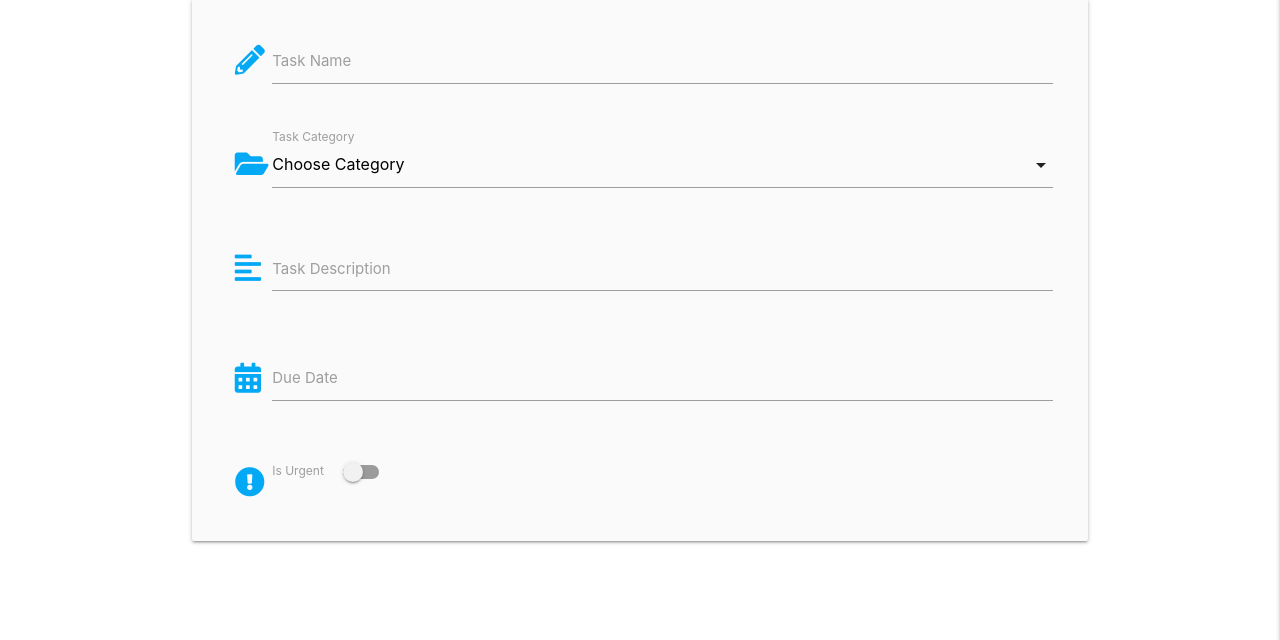
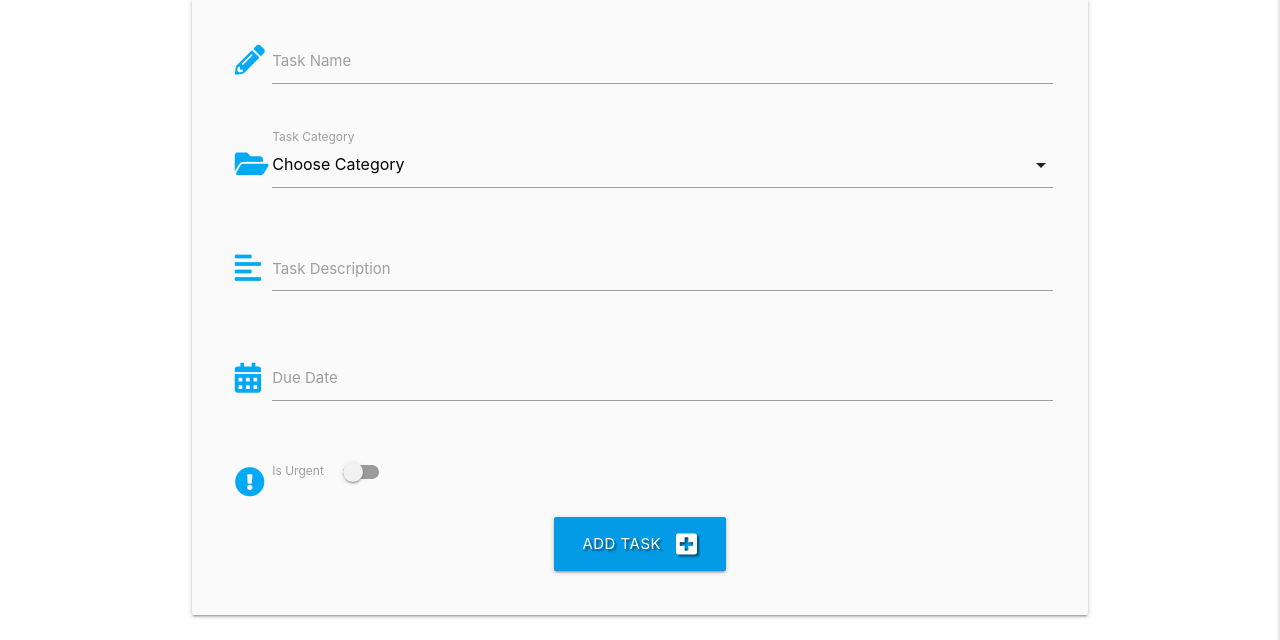
Before and after one commit to thaysom22/task_manager, a Flask app: page /add_task in a window 1280 px wide. Shown: the part 160-800 px from the top of the page. Run offline with Flask 2, Linux system fonts and the light colour scheme; data that the repository does not hold is empty; some libraries are stand-ins or nearby versions.

Commit message:
feat: allow user to submit task to db

```diff
--- a/app.py
+++ b/app.py
@@ -106,12 +106,32 @@ def logout():
     return redirect(url_for("login"))
 
 
-@app.route("/add_task")
+@app.route("/add_task", methods=["GET", "POST"])
 def add_task():
-    # read categries collection from db to generate option for each document
-    categories = list(mongo.db.categories.find().sort("category_name", 1))  # convert from cursor object to list. sort ascending (will be in order added to db by default)
-    return render_template("add_task.html", categories=categories)  # pass context to render template so jinja can access categories variable
+    if request.method != "POST":
+        # read categries collection from db to generate option for each document
+        categories = list(mongo.db.categories.find().sort("category_name", 1))  # convert from cursor object to list. sort ascending (will be in order added to db by default)
+        return render_template("add_task.html", categories=categories)  # pass context to render template so jinja can access categories variable
 
+    print(type(request), request)
+    print(type(request.form), request.form)
+
+    # create dict of data from form
+    # python uses name attributes from form html as keys to store data in db
+    is_urgent = "on" if request.form.get("is_urgent") else "off"
+    task = {
+        "task_name": request.form.get("task_name"),
+        "category_name": request.form.get("category_name"),
+        "task_description": request.form.get("task_description"),
+        "is_urgent": is_urgent,
+        "due_date": request.form.get("due_date"),
+        "created_by": session["user"]  # include username of user in dict sent to db
+    }
+
+    # use insert_one method on tasks collection
+    mongo.db.tasks.insert_one(task)
+    flash("Task Successfully Added")
+    return redirect(url_for('get_tasks'))
 
 # define how and where to run app
 if __name__ == "__main__":
--- a/templates/add_task.html
+++ b/templates/add_task.html
@@ -4,7 +4,7 @@
     <h3 class="light-blue-text text-darken-4 center-align">Add Task</h3>
 
         <div class="row card-panel grey lighten-5">
-            <form class="col s12" method="POST" action="">
+            <form class="col s12" method="POST" action="{{ url_for('add_task') }}">
                 <!-- task name -->
                 <div class="row">
                     <div class="input-field col s12">
@@ -46,9 +46,9 @@
                         <label for="due_date">Due Date</label>
                     </div>
                 </div>
+                <!-- Switch -->
                 <div class="row">
                     <div class="input-field col s12">
-                        <!-- Switch -->
                         <div class="switch">
                             <i class="fas fa-exclamation-circle prefix light-blue-text darken-4"></i>
                             <label for="is_urgent">
@@ -59,6 +59,16 @@
                         </div>
                     </div>
                 </div>
+                <!-- submit -->
+                <div class="row">
+                    <div class="col s12 center-align">
+                        <button class="btn-large light-blue darken-1
+                            text-shadow waves-effect waves-light" type="submit">
+                            Add Task
+                            <i class="fa fa-plus-square right"></i>
+                        </button>
+                    </div>
+                </div>
             </form>
         </div>
 
```
Also changed, not shown: templates/tasks.html (+2 -7 lines).
